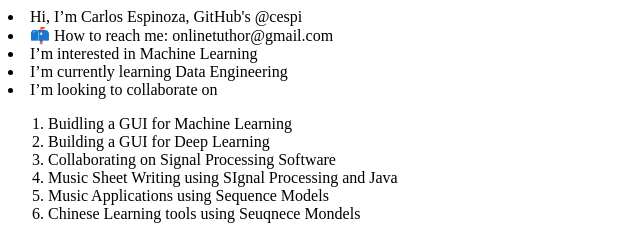
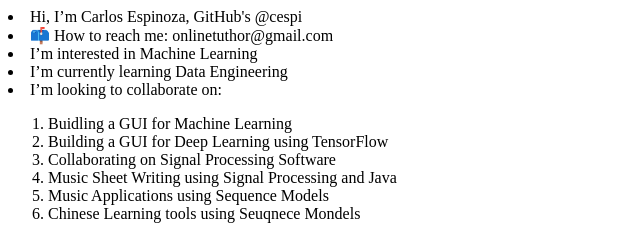
Before and after one commit to cespi/cespi.github.io, a plain HTML site: page index.html in a window 1280 px wide. Shown: the top 237 px of the page, without its empty margins (0-640 px from the left). Drawn offline with Linux system fonts and the light colour scheme.

Commit message:
Update index.html
corrected some grammar errors

```diff
--- a/index.html
+++ b/index.html
@@ -7,15 +7,14 @@
         <li>📫 How to reach me: onlinetuthor@gmail.com</li>
         <li> I’m interested in Machine Learning</li>
         <li> I’m currently learning Data Engineering</li>
-        <li> I’m looking to collaborate on</li>
+        <li> I’m looking to collaborate on:</li>
             <ol><li> Buidling a GUI for Machine Learning</li>
-                <li> Building a GUI for Deep Learning </li>
+                <li> Building a GUI for Deep Learning using TensorFlow</li>
                 <li> Collaborating on Signal Processing Software</li>
-                <li> Music Sheet Writing using SIgnal Processing and Java</li>
+                <li> Music Sheet Writing using Signal Processing and Java</li>
                 <li> Music Applications using Sequence Models</li>
                 <li> Chinese Learning tools using Seuqnece Mondels</li>
             </ol>
-
         Here are links to my main repositories:
         <li><a href="https://cespi.github.io/PCDE-Activity-9.1/">MIT Xpro Activity 9.1/9.2 in Python</a></li>
         <li><a href="https://cespi.github.io/MachineLearningGUI">Machine Learning GUI in Python</a></li>
```
